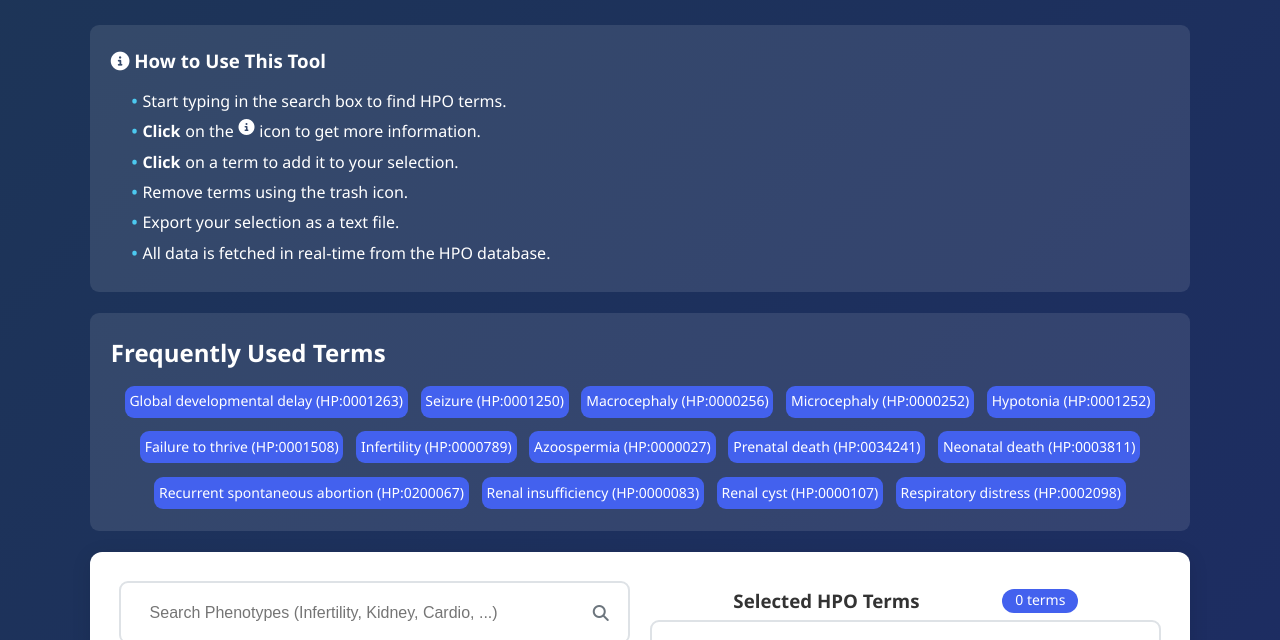
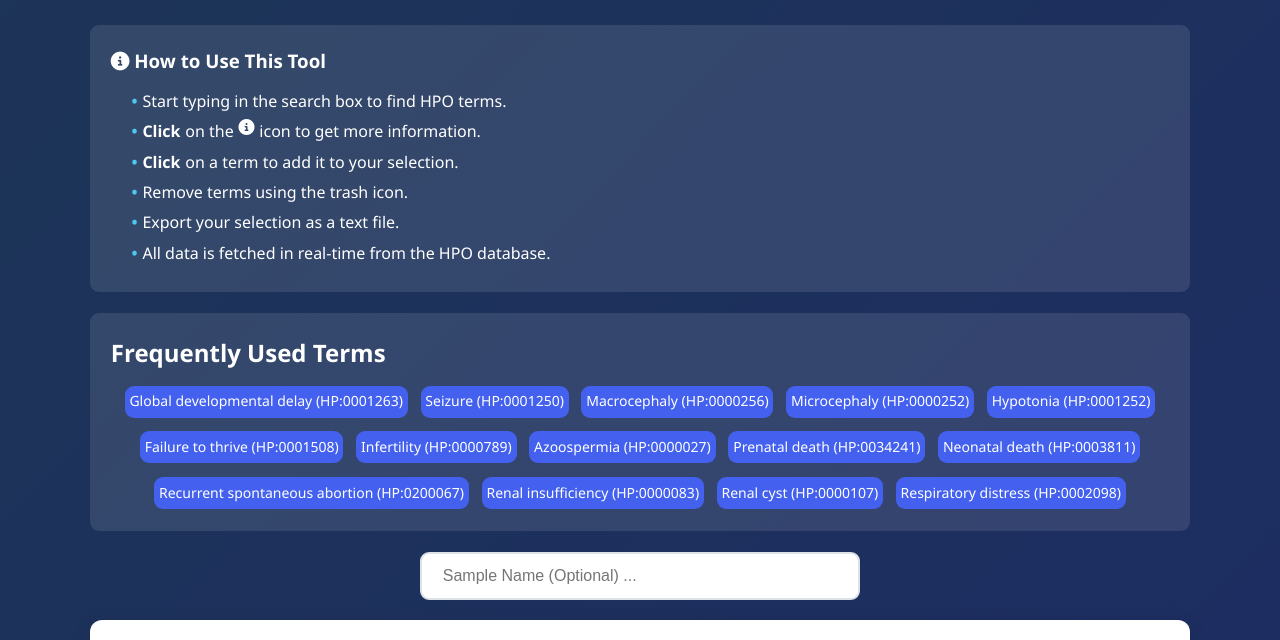
Before and after one commit to muhammadash717/HPO-Portal, a plain HTML site: page index.html in a window 1280 px wide. Shown: the part 109-749 px from the top of the page. Drawn offline with Linux system fonts and the light colour scheme.

Commit message:
allow sample name input

```diff
--- a/index.html
+++ b/index.html
@@ -144,6 +144,14 @@
         </div>
 
         <!--
+            SAMPLE ID INPUT
+            Allows users to specify a sample name for export files
+        -->
+        <div class="sample-id-container">
+            <input type="text" id="sample_id" placeholder="Sample Name (Optional) ...">
+        </div>
+
+        <!--
             MAIN APPLICATION CARD
             Contains search functionality and term selection management
         -->
--- a/script.js
+++ b/script.js
@@ -856,8 +856,12 @@ function exportSelectedTerms() {
     const url = URL.createObjectURL(blob);
     const downloadLink = document.createElement('a');
 
+    const sampleIdInput = document.getElementById('sample_id');
+    const sampleId = sampleIdInput ? sampleIdInput.value.trim() : '';
+    const fileName = sampleId ? `${sampleId}.hpo` : 'HPO_terms.txt';
+
     downloadLink.href = url;
-    downloadLink.download = 'HPO_terms.txt';
+    downloadLink.download = fileName;
     document.body.appendChild(downloadLink);
     downloadLink.click();
 
--- a/styles.css
+++ b/styles.css
@@ -237,6 +237,21 @@ footer a:hover {
 /* ==========================================================================
    SEARCH SECTION STYLES
    ========================================================================== */
+
+.sample-id-container {
+    display: flex;
+    justify-content: center;
+}
+
+#sample_id {
+    width: 40%;
+    padding: var(--spacing-md) var(--spacing-lg);
+    border: 2px solid var(--border);
+    border-radius: var(--border-radius-lg);
+    font-size: var(--font-size-base);
+    margin-bottom: var(--spacing-lg);
+    transition: all var(--transition-base);
+}
 
 .search-section {
     display: flex;
```
